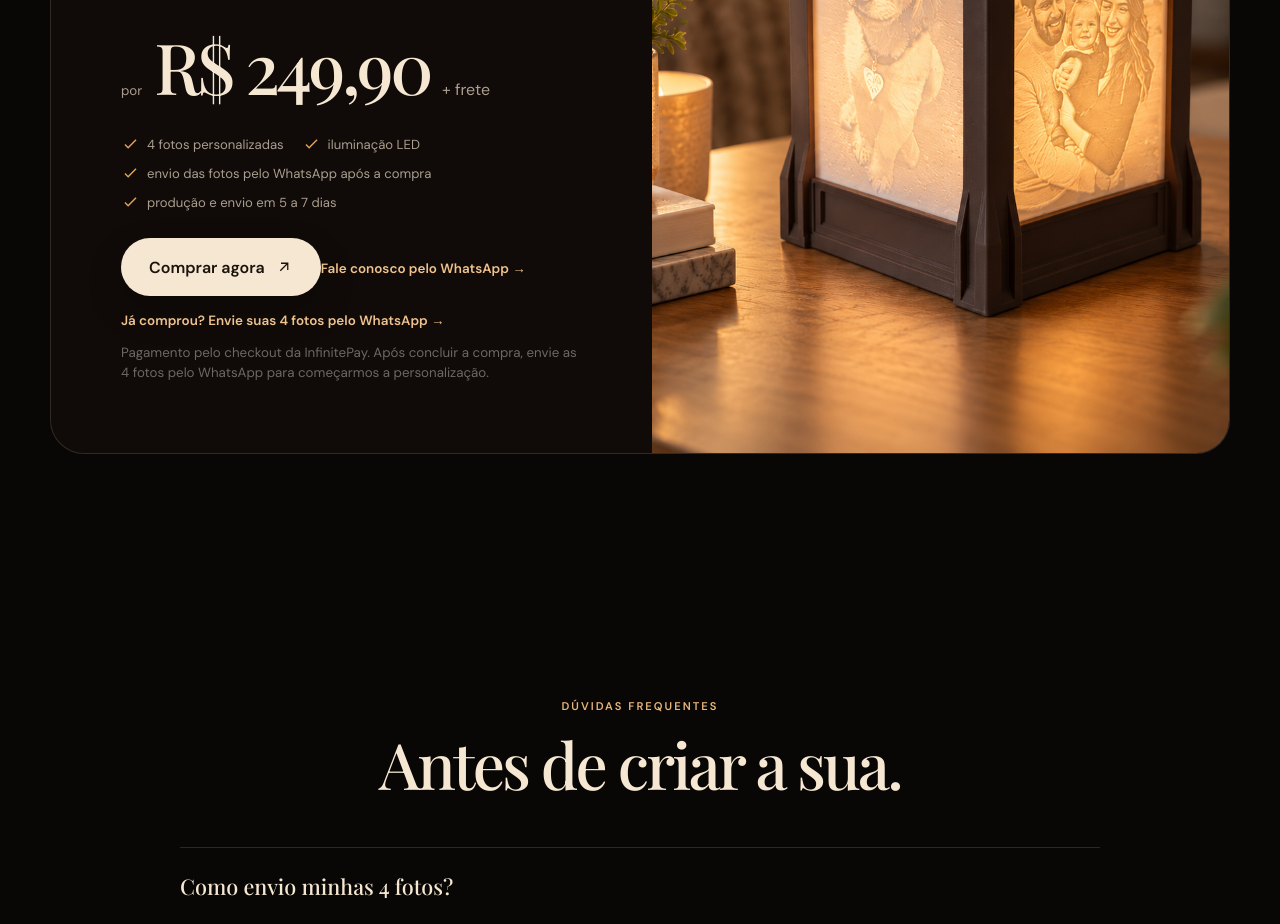
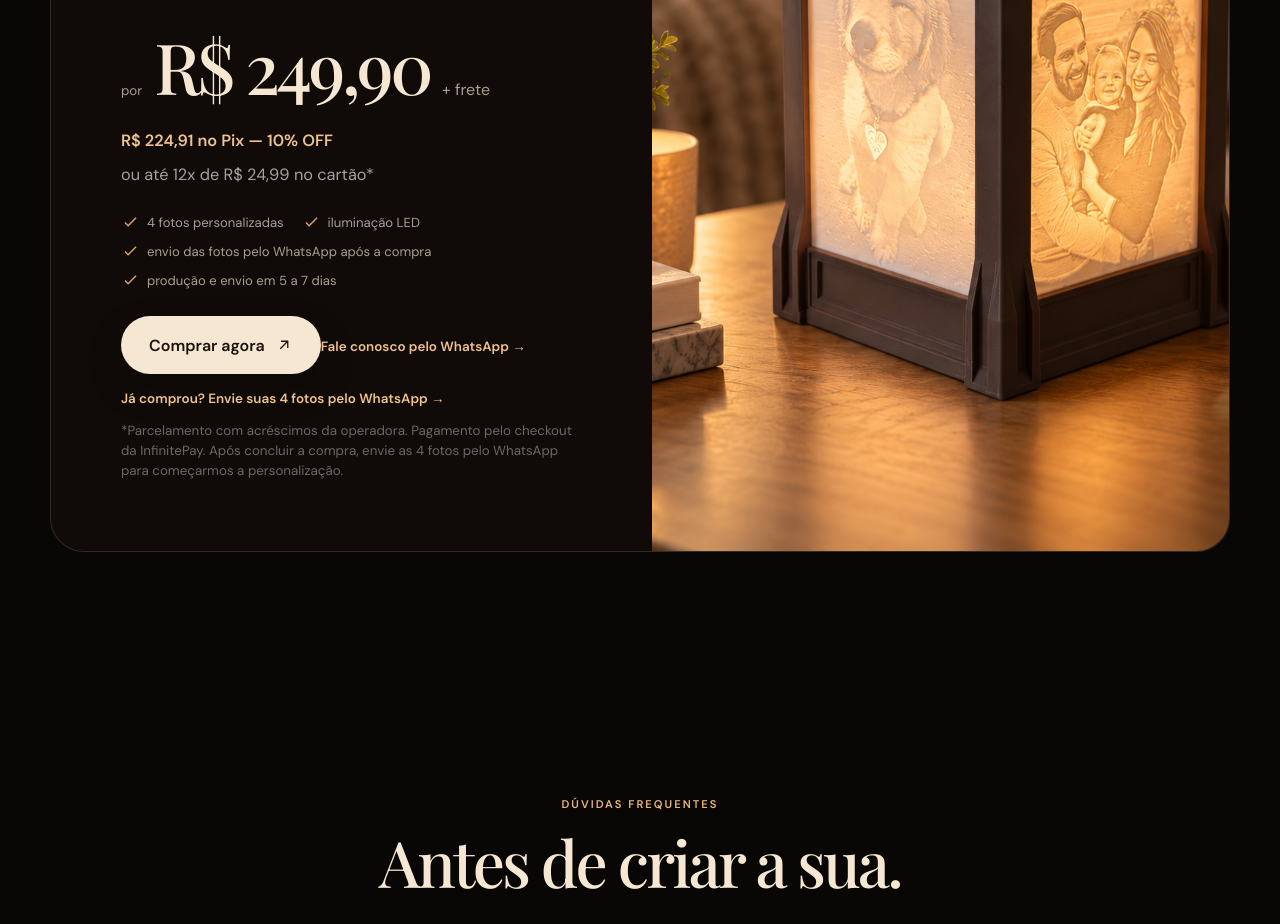
Before and after one commit to gabrielplucas75-blip/effective-spork4, a React (Vite) app: page / in a window 1280 px wide. Shown: the part 4300-5224 px from the top of the page. Built offline with nearby package versions, Linux system fonts and the light colour scheme; a web font is replaced by a local one.

Commit message:
Fix Pix discount and installment pricing display

```diff
--- a/src/App.tsx
+++ b/src/App.tsx
@@ -120,6 +120,8 @@ function App() {
             <h2>Quatro fotos. Uma peça feita especialmente para você.</h2>
             <p>Você escolhe os momentos. Nós transformamos em uma luminária personalizada pronta para presentear ou deixar sua casa mais sua.</p>
             <div className="price"><small>por</small><strong>R$ 249,90</strong><span>+ frete</span></div>
+            <p style={{ margin: "-8px 0 6px", color: "#f0c28d", fontWeight: 600 }}>R$ 224,91 no Pix — 10% OFF</p>
+            <p style={{ margin: "0 0 24px", color: "rgba(255,255,255,.62)" }}>ou até 12x de R$ 24,99 no cartão*</p>
             <div className="offer-badges">
               <span><CheckIcon /> 4 fotos personalizadas</span>
               <span><CheckIcon /> iluminação LED</span>
@@ -129,7 +131,7 @@ function App() {
             <a className="primary-btn big" href={CHECKOUT_URL}>Comprar agora <ArrowIcon /></a>
             <a className="whatsapp-link" href={CONTACT_URL} target="_blank" rel="noreferrer">Fale conosco pelo WhatsApp →</a>
             <a className="whatsapp-link" href={WHATSAPP_URL} target="_blank" rel="noreferrer">Já comprou? Envie suas 4 fotos pelo WhatsApp →</a>
-            <small className="checkout-note">Pagamento pelo checkout da InfinitePay. Após concluir a compra, envie as 4 fotos pelo WhatsApp para começarmos a personalização.</small>
+            <small className="checkout-note">*Parcelamento com acréscimos da operadora. Pagamento pelo checkout da InfinitePay. Após concluir a compra, envie as 4 fotos pelo WhatsApp para começarmos a personalização.</small>
           </div>
           <img src="/hero-clean.png" alt="Memória Luz 360 personalizada" />
         </div>
@@ -181,9 +183,7 @@ function App() {
         <small>© 2026 Memória Luz 360. Todos os direitos reservados.</small>
       </footer>
 
-      <a className="mobile-sticky" href={CHECKOUT_URL}>Comprar • R$ 249,90
-R$ 224,91 sem Pix — 10% de desconto
-ou até 12x de R$ 24,99 no cartão* <ArrowIcon /></a>
+      <a className="mobile-sticky" href={CHECKOUT_URL}>Comprar agora • R$ 224,91 no Pix <ArrowIcon /></a>
     </main>
   );
 }
```
